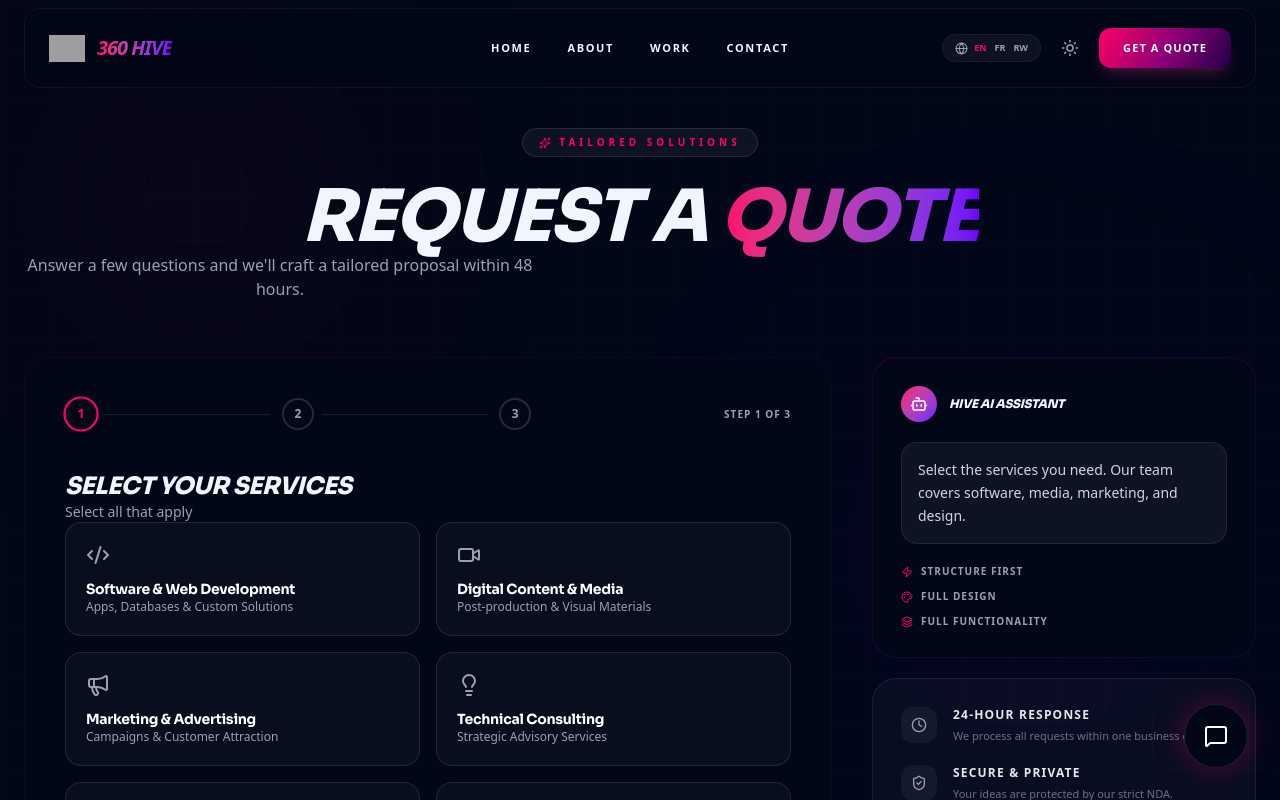
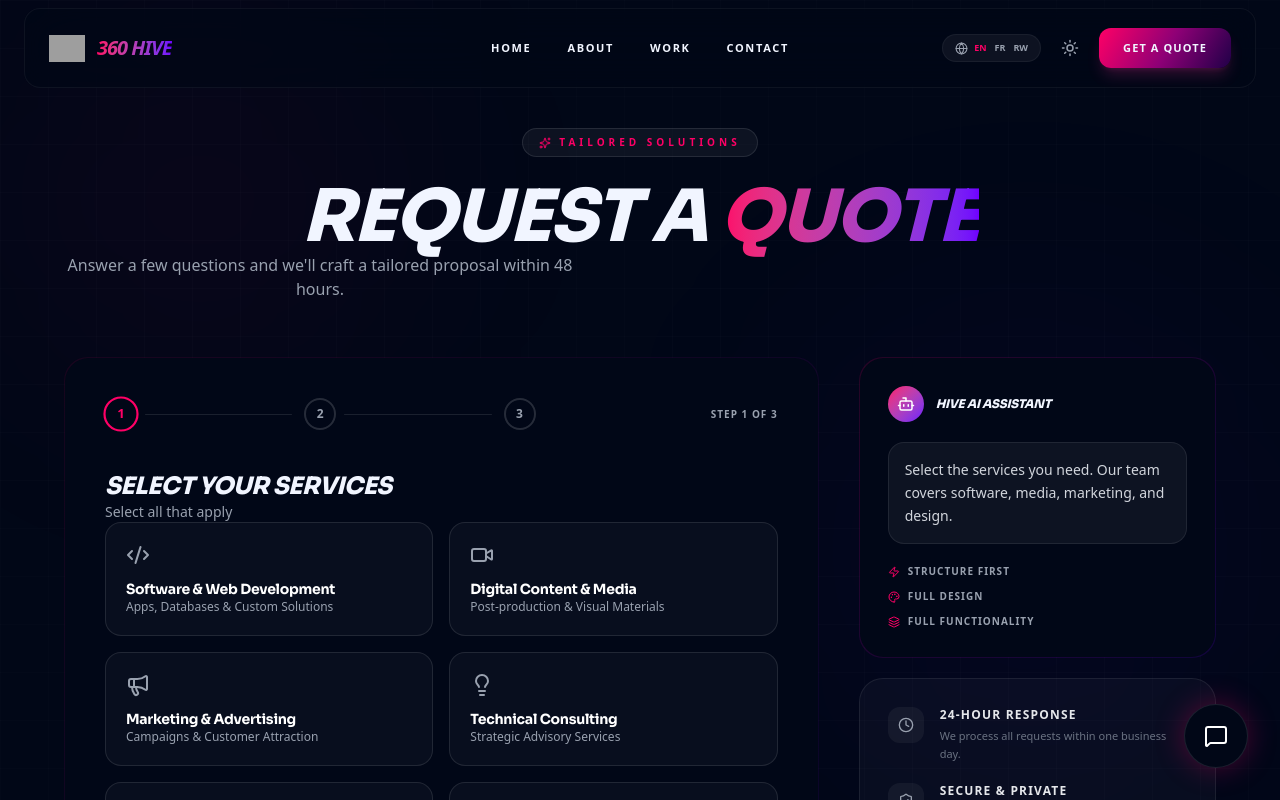
Before and after one commit to hivebyqueens/360hive, a Next.js app: page /quote in a window 1280 px wide. Shown: the top 800 px of the page. Built offline with nearby package versions, Linux system fonts and the light colour scheme; grey boxes are pictures that could not be loaded.

Commit message:
changing the home page

```diff
--- a/app/globals.css
+++ b/app/globals.css
@@ -176,7 +176,8 @@ a {
 .content {
   position: relative;
   z-index: 1;
-  width: 100%;
+  width: min(1200px, 94vw);
+  margin: 0 auto;
 }
 
 [data-reveal] {
@@ -1106,7 +1107,8 @@ a {
   }
 
   .content {
-    width: 100%;
+    width: min(1200px, 94vw);
+    margin: 0 auto;
   }
 
   .hero,
--- a/package.json
+++ b/package.json
@@ -10,12 +10,14 @@
   },
   "dependencies": {
     "@radix-ui/react-slot": "^1.2.4",
+    "@types/nodemailer": "^7.0.11",
     "class-variance-authority": "^0.7.1",
     "clsx": "^2.1.1",
     "framer-motion": "^12.38.0",
     "i18next": "^25.8.19",
     "lucide-react": "^0.577.0",
     "next": "16.1.7",
+    "nodemailer": "^8.0.4",
     "react": "19.2.3",
     "react-dom": "19.2.3",
     "react-i18next": "^16.5.8",
```
Also changed, not shown: .claude/settings.local.json (added), 1 other file (tests, documents, lock files or other folders).
